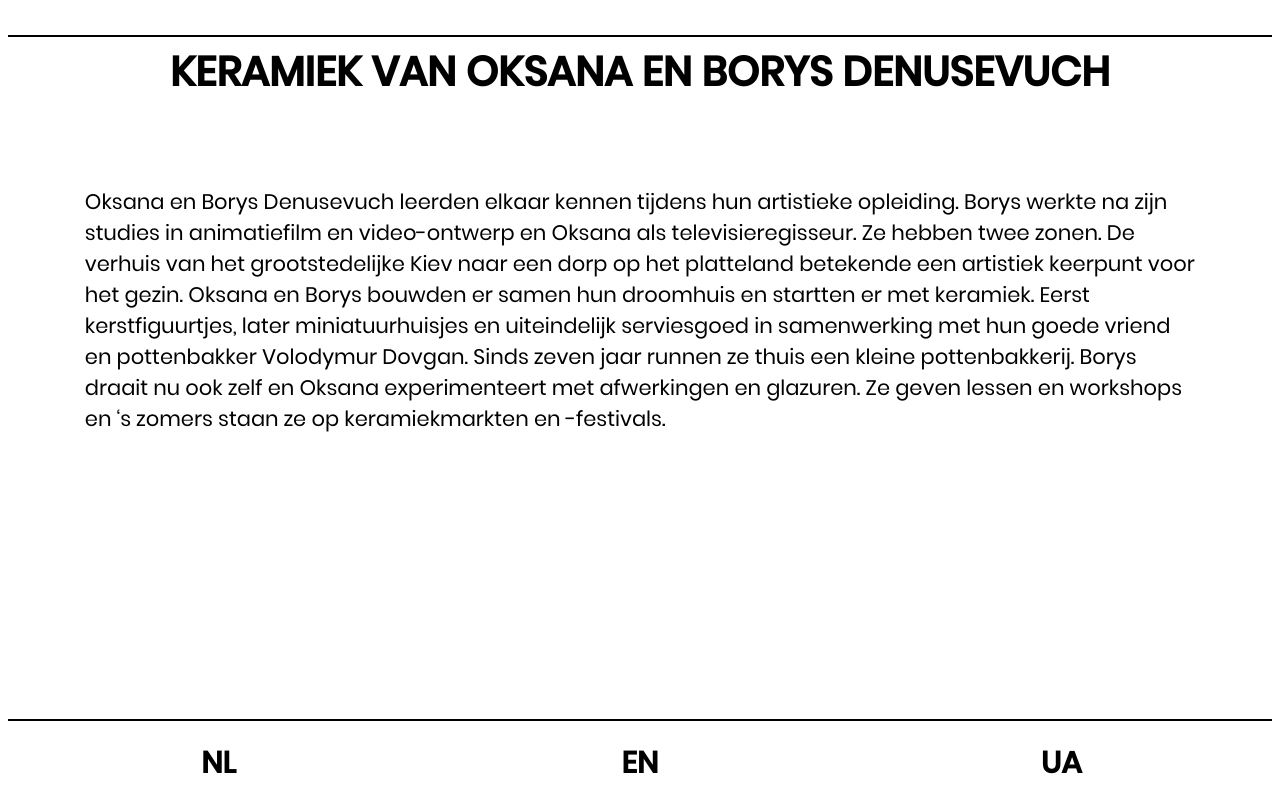
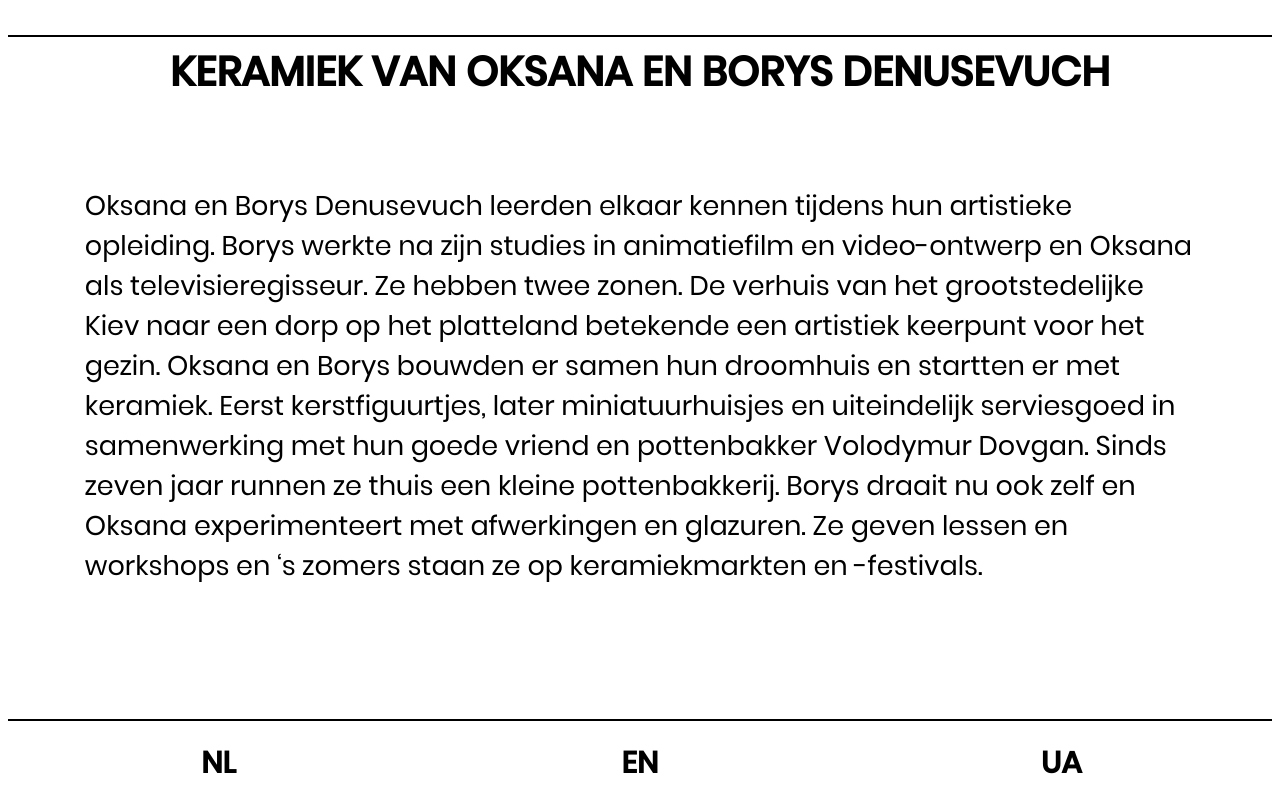
Before and after one commit to DesignMuseumGent/interface-homeland, a React (Create React App) app: page /screen2 in a window 1280 px wide. Built offline with nearby package versions, Linux system fonts and the light colour scheme.

Commit message:
add other screens

```diff
--- a/src/App.css
+++ b/src/App.css
@@ -66,12 +66,12 @@ img {
 }
 
 p{
-    font-size: 21px;
+    font-size: 27px;
     font-family: "Poppins-Regular";
 }
 
 .text{
-    font-size: 21px;
+    font-size: 27px;
     lighe-height: 24px ;
 }
 
```
